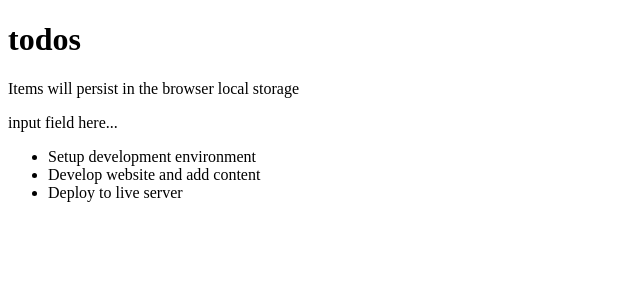
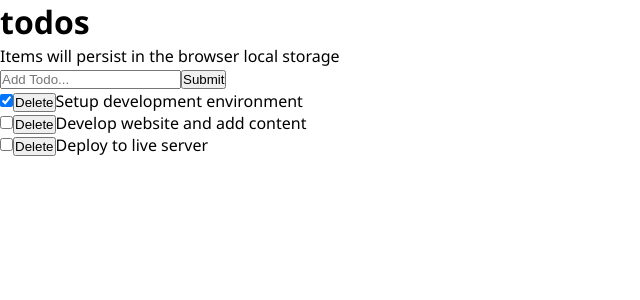
Before and after one commit to mumo-esther/React-todo-App, a React (Vite) app: page / in a window 1280 px wide. Shown: the top 300 px of the page, without its empty margins (0-640 px from the left). Built offline with nearby package versions, Linux system fonts and the light colour scheme.

Commit message:
added the list functionality

```diff
--- a/package.json
+++ b/package.json
@@ -14,6 +14,7 @@
     "prop-types": "^15.8.1",
     "react": "^18.2.0",
     "react-dom": "^18.2.0",
+    "uuid": "^9.0.0",
     "vite": "^4.2.0"
   },
   "devDependencies": {
--- a/src/components/InputTodo.jsx
+++ b/src/components/InputTodo.jsx
@@ -1,2 +1,54 @@
-const InputTodo = () => <div>input field here...</div>;
+import { useState } from 'react';
+import PropTypes from 'prop-types';
+
+const InputTodo = ({ addTodoItem, setTodos }) => {
+  const [title, setTitle] = useState('');
+  const [message, setMessage] = useState('');
+
+  const handleSubmit = (e) => {
+    e.preventDefault();
+    if (title.trim()) {
+      addTodoItem(title);
+      setTitle('');
+      setMessage('');
+    } else {
+      setMessage('Please add item.');
+    }
+  };
+
+  const handleChange = (id) => {
+    setTodos((prevState) => prevState.map((todo) => {
+      if (todo.id === id) {
+        return {
+          ...todo,
+          completed: !todo.completed,
+        };
+      }
+      return todo;
+    }));
+  };
+
+  return (
+    <>
+      <form onSubmit={handleSubmit}>
+        <input
+          type="text"
+          placeholder="Add Todo..."
+          value={title}
+          onChange={(e) => setTitle(e.target.value)}
+        />
+        <button type="submit" onClick={handleChange}>
+          Submit
+        </button>
+      </form>
+      <span>{message}</span>
+    </>
+  );
+};
+
+InputTodo.propTypes = {
+  addTodoItem: PropTypes.func.isRequired,
+  setTodos: PropTypes.func.isRequired,
+};
+
 export default InputTodo;
--- a/src/components/TodoApp.jsx
+++ b/src/components/TodoApp.jsx
@@ -3,10 +3,14 @@ import Header from '@/components/Header';
 import TodosLogic from '@/components/TodosLogic';
 /* eslint-enable */
 
-const TodoApp = () => (
-  <>
-    <Header />
-    <TodosLogic />
-  </>
+const TodoApp = () => {
+   return (
+  <div className="wrapper">
+    <div className="todos">
+      <Header />
+      <TodosLogic />
+    </div>
+  </div>
 );
+   };
 export default TodoApp;
--- a/src/components/TodoItem.jsx
+++ b/src/components/TodoItem.jsx
@@ -1,11 +1,35 @@
 import PropTypes from 'prop-types';
 
-const TodoItem = ({ itemProp }) => <li>{itemProp.title}</li>;
+const TodoItem = ({ itemProp, setTodos, delTodo }) => (
+  <li>
+    <input
+      type="checkbox"
+      checked={itemProp.completed}
+      onChange={() => {
+        setTodos((prevState) => prevState.map((todo) => {
+          if (todo.id === itemProp.id) {
+            return {
+              ...todo,
+              completed: !todo.completed,
+            };
+          }
+          return todo;
+        }));
+      }}
+    />
+    <button type="button" onClick={() => delTodo(itemProp.id)}>Delete</button>
+    {itemProp.title}
+  </li>
+);
 
 TodoItem.propTypes = {
   itemProp: PropTypes.shape({
     title: PropTypes.string.isRequired,
+    completed: PropTypes.bool.isRequired,
+    id: PropTypes.number.isRequired,
   }).isRequired,
+  setTodos: PropTypes.func.isRequired,
+  delTodo: PropTypes.func.isRequired,
 };
 
 export default TodoItem;
--- a/src/components/TodosList.jsx
+++ b/src/components/TodosList.jsx
@@ -3,10 +3,10 @@ import PropTypes from 'prop-types';
 import TodoItem from '@/components/TodoItem';
 /* eslint-enable */
 
-const TodosList = ({ todosProps }) => (
+const TodosList = ({ todosProps, setTodos, delTodo }) => (
   <ul>
     {todosProps.map((todo) => (
-      <TodoItem key={todo.id} itemProp={todo} />
+      <TodoItem key={todo.id} itemProp={todo} setTodos={setTodos} delTodo={delTodo} />
     ))}
   </ul>
 );
@@ -19,5 +19,8 @@ TodosList.propTypes = {
       completed: PropTypes.bool.isRequired,
     }),
   ).isRequired,
+  setTodos: PropTypes.func.isRequired,
+  delTodo: PropTypes.func.isRequired,
 };
+
 export default TodosList;
--- a/src/components/TodosLogic.jsx
+++ b/src/components/TodosLogic.jsx
@@ -1,10 +1,11 @@
 /*eslint-disable*/
 import InputTodo from '@/components/InputTodo';
 import TodosList from '@/components/TodosList';
+import { useState } from 'react';
 /* eslint-enable */
 
 const TodosLogic = () => {
-  const todos = [
+  const [todos, setTodos] = useState([
     {
       id: 1,
       title: 'Setup development environment',
@@ -20,12 +21,27 @@ const TodosLogic = () => {
       title: 'Deploy to live server',
       completed: false,
     },
-  ];
+  ]);
+
+  const addTodoItem = (title) => {
+    const newTodo = {
+      id: 4,
+      title,
+      completed: false,
+    };
+    setTodos([...todos, newTodo]);
+  };
+
+  const delTodo = (id) => {
+    setTodos([...todos.filter((todo) => todo.id !== id)]);
+  };
+
   return (
     <div>
-      <InputTodo />
-      <TodosList todosProps={todos} />
+      <InputTodo addTodoItem={addTodoItem} setTodos={setTodos} />
+      <TodosList todosProps={todos} setTodos={setTodos} delTodo={delTodo} />
     </div>
   );
 };
+
 export default TodosLogic;
--- a/src/main.jsx
+++ b/src/main.jsx
@@ -1,3 +1,4 @@
+import './styles/app.css';
 import React from 'react';
 import ReactDOM from 'react-dom/client';
 import TodoApp from './components/TodoApp';
--- /dev/null
+++ b/src/styles/App.css
@@ -0,0 +1,13 @@
+* {
+  box-sizing: border-box;
+  margin: 0;
+  padding: 0;
+}
+body {
+  font-family: "Segoe UI", sans-serif;
+  line-height: 1.4;
+  color: #000;
+  background: #fff;
+  height: 100vh;
+  font-weight: 400;
+}
```
Also changed, not shown: 1 other file (tests, documents, lock files or other folders).
